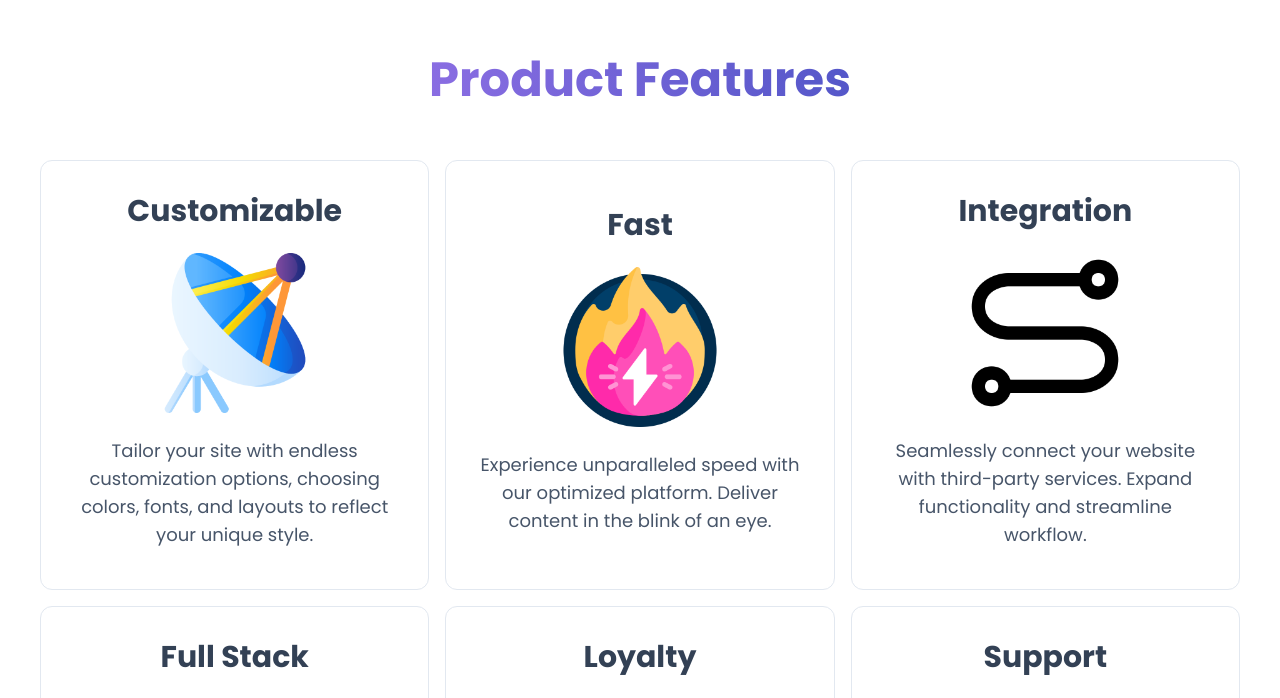
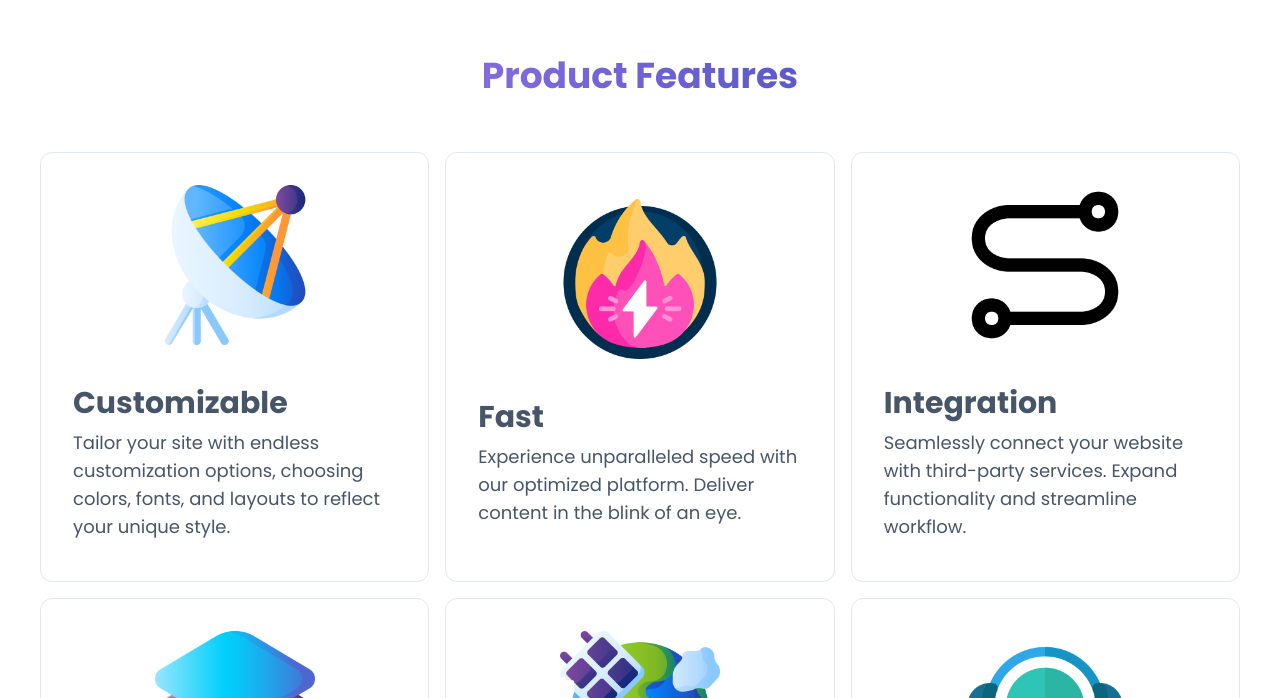
Before and after one commit to dimasrdika/KittyNest-startup, a Next.js app: page / in a window 1280 px wide. Shown: the part 1662-2360 px from the top of the page. Built offline with nearby package versions, Linux system fonts and the light colour scheme.

Commit message:
feat: second section

```diff
--- a/app/section-2/features.tsx
+++ b/app/section-2/features.tsx
@@ -42,7 +42,7 @@ const Features = [
 const FeaturesCard = () => {
   return (
     <div className="flex-col items-center justify-center">
-      <div className="text-3xl text-center md:text-5xl font-bold pt-5 pb-10 bg-gradient-to-r from-purple-400 to-blue-800 bg-clip-text text-transparent">
+      <div className="text-3xl text-center md:text-4xl font-bold pt-5 pb-10 bg-gradient-to-r from-purple-400 to-blue-800 bg-clip-text text-transparent">
         Product Features
       </div>
       <div className="grid grid-cols-1 p-4 md:grid-cols-3 gap-4 cursor-pointer md:px-10">
@@ -51,9 +51,6 @@ const FeaturesCard = () => {
             key={index}
             className="flex flex-col items-center justify-center space-y-6 pb-10 border p-8 rounded-xl w-full hover:scale-105 transition-all duration-500 ease-in-out"
           >
-            <div className="text-slate-700 text-3xl font-bold">
-              {feature.name}
-            </div>
             <div className="relative h-40 w-40 mb-4">
               <Image
                 src={feature.image}
@@ -62,8 +59,13 @@ const FeaturesCard = () => {
                 alt={feature.name}
               />
             </div>
-            <div className="text-slate-600 text-lg text-center">
-              {feature.description}
+            <div className="items-start mt-2">
+              <div className="text-slate-600 text-3xl mb-2 font-bold">
+                {feature.name}
+              </div>
+              <div className="text-slate-600 text-lg">
+                {feature.description}
+              </div>
             </div>
           </div>
         ))}
--- a/app/section-2/hero.tsx
+++ b/app/section-2/hero.tsx
@@ -3,8 +3,8 @@ import React from "react";
 const Hero = () => {
   return (
     <div>
-      <div className="relative flex mx-auto mb-10  flex-col-reverse py-16 lg:pt-0 lg:flex-col lg:pb-0">
-        <div className="inset-y-0 top-0 right-0 z-0 w-full mb-10 max-w-xl px-4 mx-auto md:px-0 lg:pr-0 lg:mb-0 lg:mx-0 lg:w-7/12 lg:max-w-full lg:absolute xl:px-0">
+      <div className="relative flex mx-auto mb-10 flex-col-reverse py-16 lg:pt-0 lg:flex-col lg:pb-0">
+        <div className="relative inset-y-0 top-0 right-0 z-0 w-full mb-10 max-w-xl px-4 mx-auto md:px-0 lg:pr-0 lg:mb-0 lg:mx-0 lg:w-7/12 lg:max-w-full lg:absolute xl:px-0">
           <svg
             className="absolute left-0 hidden h-full text-white transform -translate-x-1/2 lg:block"
             viewBox="0 0 100 100"
```
